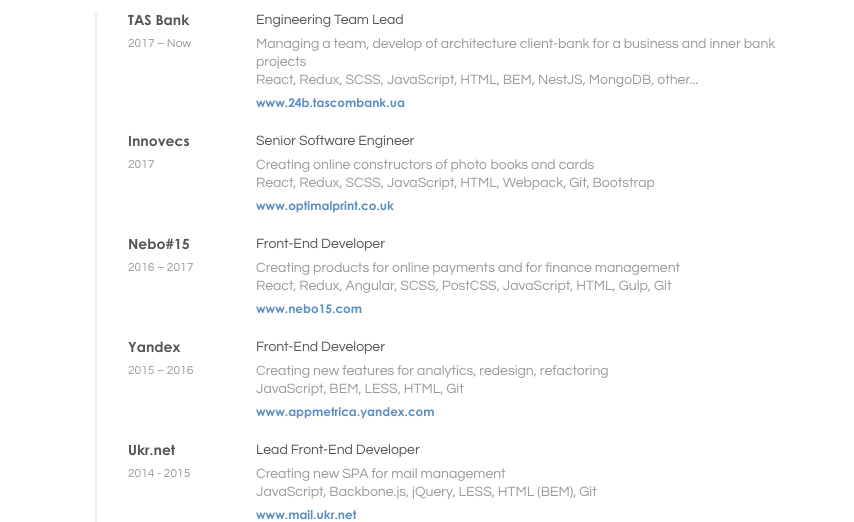
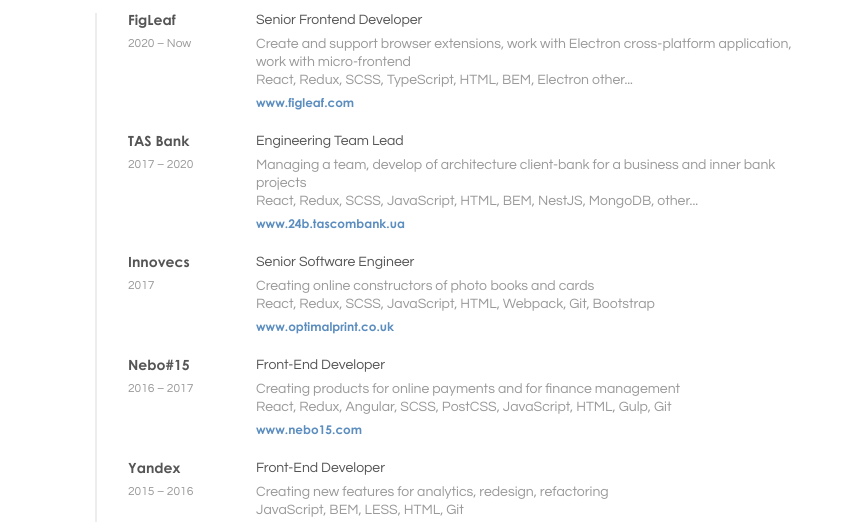
Before and after one commit to Satanpit/satanpit.com, a website: page index.html in a window 1280 px wide. Shown: the part 278-800 px from the top of the page, without its empty margins (212-1066 px from the left). Drawn offline with Linux system fonts and the light colour scheme.

Commit message:
Add new work

```diff
--- a/index.html
+++ b/index.html
@@ -45,9 +45,27 @@
                 <dl class="cv-block__list">
                     <dt>
                         <div class="cv-block__list-name">
+                            FigLeaf
+                        </div>
+                        <small>2020 – Now</small>
+                    </dt>
+                    <dd>
+                        <section class="experience">
+                            <h4>Senior Frontend Developer</h4>
+                            <div class="experience__description">
+                                Create and support browser extensions, work with Electron cross-platform application, work with micro-frontend <br />
+                                React, Redux, SCSS, TypeScript, HTML, BEM, Electron other...
+                            </div>
+                            <a class="experience__link" href="https://figleaf.com/" target="_blank" rel="noopener">
+                                www.figleaf.com
+                            </a>
+                        </section>
+                    </dd>
+                    <dt>
+                        <div class="cv-block__list-name">
                             TAS Bank
                         </div>
-                        <small>2017 – Now</small>
+                        <small>2017 – 2020</small>
                     </dt>
                     <dd>
                         <section class="experience">
```
